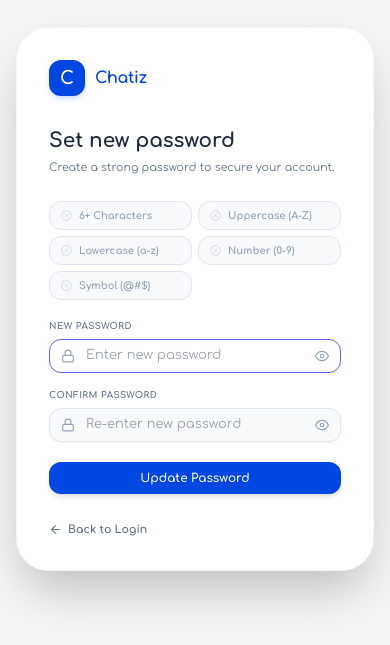
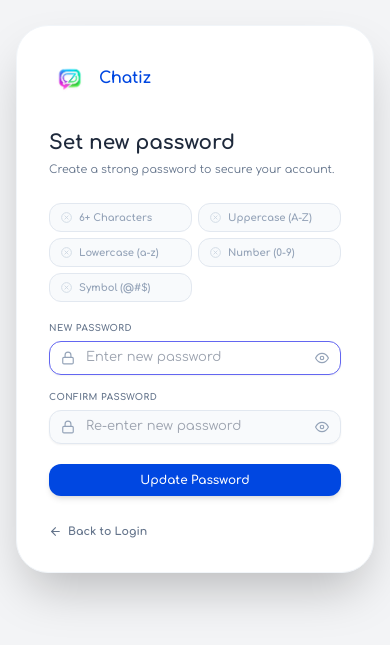
Before and after one commit to Asjad60/chatapp, a React (Vite) app: page /update-password/1 in a window 390 px wide. Shown: the part 123-768 px from the top of the page. Built offline with nearby package versions, Linux system fonts and the light colour scheme; no server answers; a web font is replaced by a local one.

Commit message:
swipe fix for mobile

```diff
--- a/src/components/core/Chat/ChatList.jsx
+++ b/src/components/core/Chat/ChatList.jsx
@@ -27,8 +27,8 @@ const MessageItem = ({
       onReply(msg);
       inputRef.current.focus();
     },
-    threshold: 100,
-    maxSwipeX: 200
+    threshold: 70,
+    maxSwipeX: 100
   })
 
   const isHighlighted = highlightedMsgId === msgKey;
@@ -47,7 +47,10 @@ const MessageItem = ({
       {/* Message Row */}
       <div
         {...bind}
-        style={style}
+        style={{
+          ...style,
+          touchAction: 'pan-y'
+        }}
         className={`flex w-full relative px-4 py-2 ${isHighlighted ? "bg-blue-900/10 rounded-xl " : ""
           } ${isSentByCurrentUser ? "justify-end" : "justify-start"} ${isDragging ? "cursor-grab active:cursor-grabbing transition-none" : "cursor-auto transition-all duration-300"}`}
       >
--- a/src/pages/Chat.jsx
+++ b/src/pages/Chat.jsx
@@ -555,7 +555,7 @@ const Chat = () => {
       </div>
 
       {/* Footer Text Bar */}
-      <div className="p-4 bg-transparent w-full flex items-center gap-3 shrink-0 z-10">
+      <div className="p-4 bg-transparent w-full flex items-end gap-3 shrink-0 z-10">
         {!isRecording && !isPreviewing && (
           /* Attachment upload selector */
           <SendAttchments setLastChatWith={setLastChatWith} id={id} />
--- a/src/pages/ResetPassword.jsx
+++ b/src/pages/ResetPassword.jsx
@@ -23,9 +23,7 @@ const ResetPassword = () => {
 
           {/* Branding */}
           <div className="flex items-center gap-2.5 mb-8">
-            <div className="w-9 h-9 rounded-xl bg-[#0047e1] flex items-center justify-center text-white font-extrabold text-lg shadow-md shadow-blue-500/20">
-              C
-            </div>
+            <img src="/logo.png" alt="Chatiz Logo" className="w-10 h-10 rounded-2xl object-contain drop-shadow-sm" />
             <span className="font-extrabold text-[#0047e1] text-base tracking-tight">
               Chatiz
             </span>
--- a/src/pages/UpdatePassword.jsx
+++ b/src/pages/UpdatePassword.jsx
@@ -57,9 +57,7 @@ const UpdatePassword = () => {
 
           {/* Branding */}
           <div className="flex items-center gap-2.5 mb-8">
-            <div className="w-9 h-9 rounded-xl bg-[#0047e1] flex items-center justify-center text-white font-extrabold text-lg shadow-md shadow-blue-500/20">
-              C
-            </div>
+            <img src="/logo.png" alt="Chatiz Logo" className="w-10 h-10 rounded-2xl object-contain drop-shadow-sm" />
             <span className="font-extrabold text-[#0047e1] text-base tracking-tight">
               Chatiz
             </span>
```
